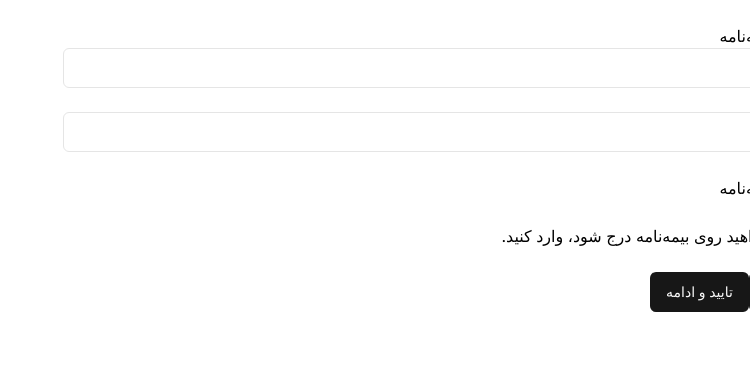
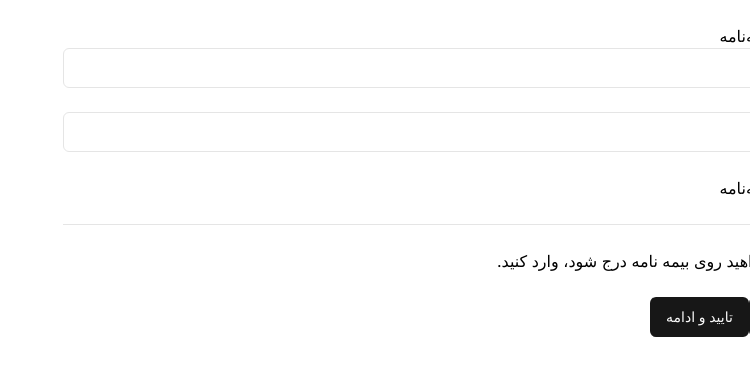
Before and after one commit to arman-ag/bime-.come, a Next.js app: page / in a window 1280 px wide. Shown: the top 376 px of the page, without its empty margins (530-1280 px from the left). Built offline with nearby package versions, Linux system fonts and the light colour scheme; no server answers.

Commit message:
feat: :sparkles: conect address to redux store

```diff
--- a/src/app/_components/addressDrawer.tsx
+++ b/src/app/_components/addressDrawer.tsx
@@ -12,14 +12,18 @@ import { Form, FormControl, FormField, FormItem } from '@/components/ui/form';
 import { Label } from '@/components/ui/label';
 import { RadioGroup, RadioGroupItem } from '@/components/ui/radio-group';
 import { useForm } from 'react-hook-form';
+import { useDispatch } from 'react-redux';
 import { detailType } from '../_service/type';
+import { storeUserInfo } from '../redux/features/personalInfo/infoSlice';
 type propType = {
   userAddress: detailType[];
 };
 const AddressDrawer = ({ userAddress }: propType) => {
   const form = useForm();
+  const dispatch = useDispatch();
 
   const onSubmit = (data) => {
+    dispatch(storeUserInfo(data));
     console.log('data', data);
   };
   return (
@@ -77,7 +81,9 @@ const AddressDrawer = ({ userAddress }: propType) => {
               )}
             />
             <DrawerFooter>
-              <Button type='submit'>انتخاب</Button>
+              <DrawerClose asChild>
+                <Button type='submit'>انتخاب</Button>
+              </DrawerClose>
             </DrawerFooter>
           </form>
         </Form>
--- a/src/app/page.tsx
+++ b/src/app/page.tsx
@@ -10,6 +10,7 @@ import {
   FormMessage,
 } from '@/components/ui/form';
 import { Input } from '@/components/ui/input';
+import { Separator } from '@/components/ui/separator';
 import { yupResolver } from '@hookform/resolvers/yup';
 import { useRouter } from 'next/navigation';
 import { useEffect, useState } from 'react';
@@ -34,7 +35,7 @@ const Main = () => {
       .matches(nationalIdRegExp, 'کدملی وارد شده معتبر نیست')
       .required('این قسمت نمی‌تواند خالی باشد'),
   });
-  const { userInfo } = useSelector((state) => state.personalInfo);
+  const userInfo = useSelector((state) => state.personalInfo);
   const form = useForm({
     resolver: yupResolver(schema),
     defaultValues: { ...userInfo },
@@ -96,7 +97,13 @@ const Main = () => {
             )}
           />
           <h2>آدرس جهت درج روی بیمه‌نامه</h2>
-          <p>لطفا آدرسی را که می‌خواهید روی بیمه‌نامه درج شود، وارد کنید.</p>
+          <Separator />
+          {userInfo.addressId ? (
+            <p>{userInfo.addressId}</p>
+          ) : (
+            <p>لطفا آدرسی را که می‌خواهید روی بیمه‌ نامه درج شود، وارد کنید.</p>
+          )}
+
           <Drawer>
             <DrawerTrigger asChild>
               <Button>انتخاب از آدرس‌های من</Button>
--- a/src/app/redux/features/personalInfo/infoSlice.ts
+++ b/src/app/redux/features/personalInfo/infoSlice.ts
@@ -1,9 +1,8 @@
 import { createSlice } from '@reduxjs/toolkit';
 const initialState = {
-  userInfo: {
-    nationalId: '',
-    phoneNumber: '',
-  },
+  nationalId: '',
+  phoneNumber: '',
+  addressId: '',
 };
 
 export const userSlice = createSlice({
@@ -11,7 +10,10 @@ export const userSlice = createSlice({
   initialState,
   reducers: {
     storeUserInfo: (state, action) => {
-      return { userInfo: action.payload };
+      return {
+        ...state,
+        ...action.payload,
+      };
     },
   },
 });
```
